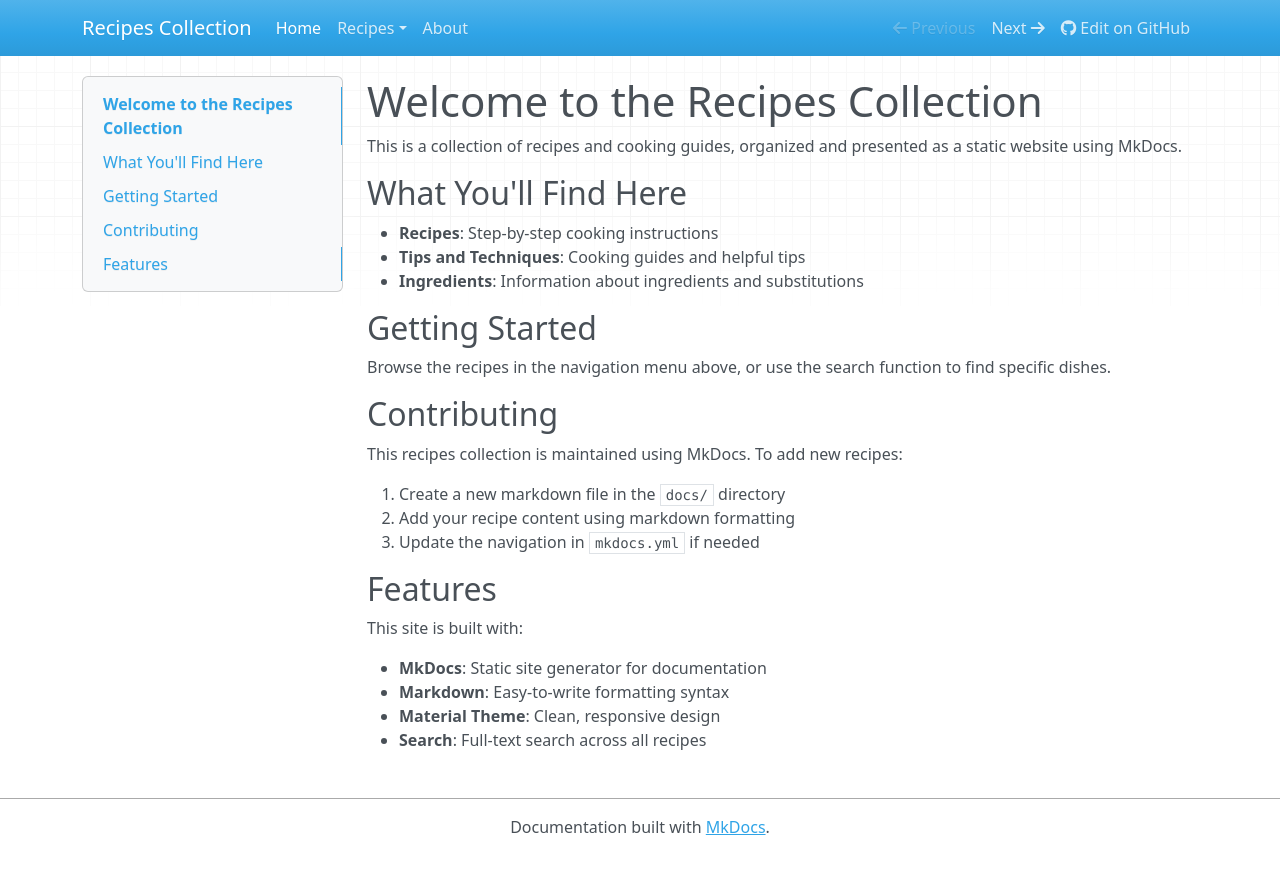
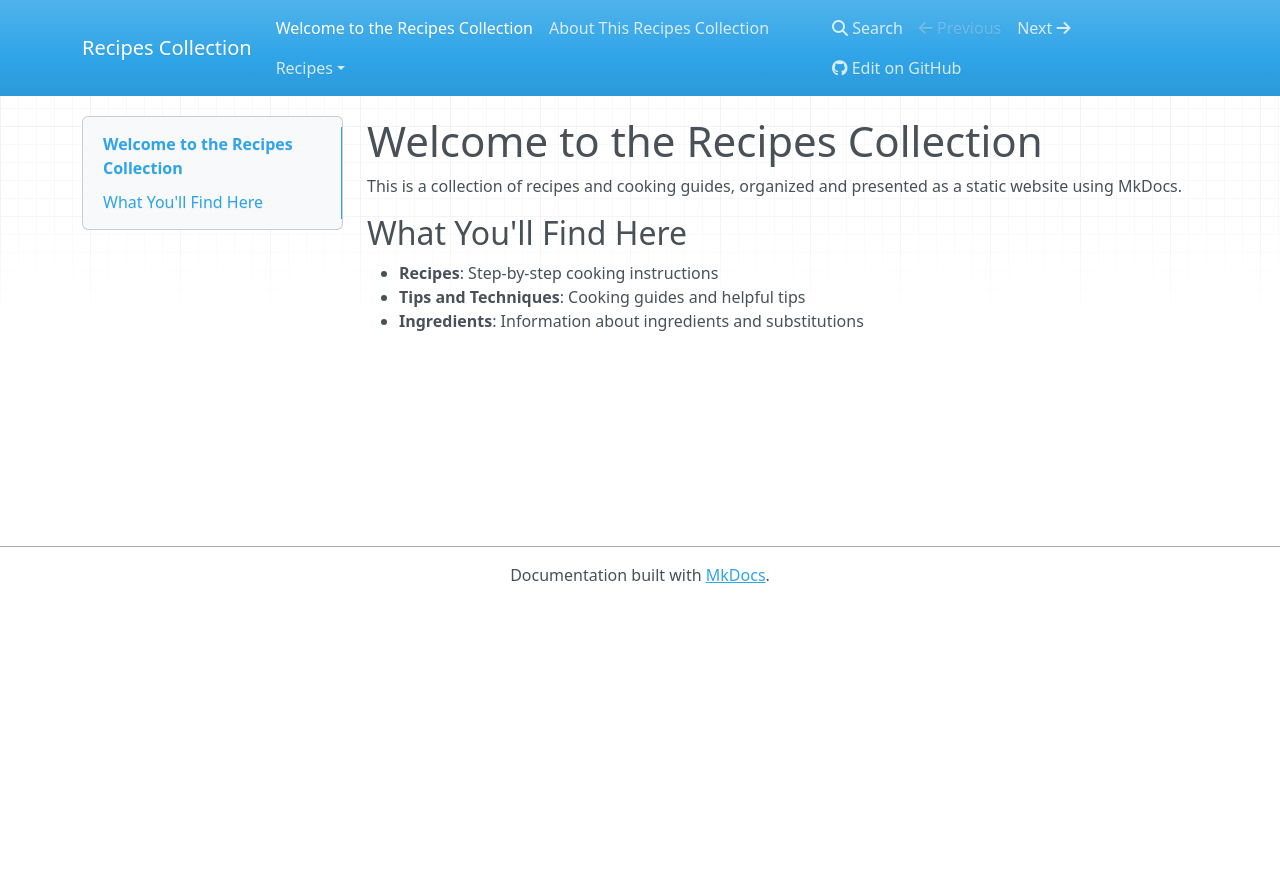
Before and after one commit to TerryHowe/recipes, an MkDocs documentation site: the page built from docs/index.md, in a window 1280 px wide. Shown: the top 874 px of the page. Built offline with MkDocs 1.6.1, drawn with Linux system fonts in a browser that asks for light colours; nearby versions of some CDN libraries.

Commit message:
remove broken nav

```diff
--- a/_config.yml
+++ /dev/null
@@ -1 +0,0 @@
-theme: jekyll-theme-leap-day
--- a/docs/index.md
+++ b/docs/index.md
@@ -7,24 +7,3 @@
 - **Recipes**: Step-by-step cooking instructions
 - **Tips and Techniques**: Cooking guides and helpful tips
 - **Ingredients**: Information about ingredients and substitutions
-
-## Getting Started
-
-Browse the recipes in the navigation menu above, or use the search function to find specific dishes.
-
-## Contributing
-
-This recipes collection is maintained using MkDocs. To add new recipes:
-
-1. Create a new markdown file in the `docs/` directory
-2. Add your recipe content using markdown formatting
-3. Update the navigation in `mkdocs.yml` if needed
-
-## Features
-
-This site is built with:
-
-- **MkDocs**: Static site generator for documentation
-- **Markdown**: Easy-to-write formatting syntax
-- **Material Theme**: Clean, responsive design
-- **Search**: Full-text search across all recipes
--- a/mkdocs.yml
+++ b/mkdocs.yml
@@ -6,22 +6,7 @@
 theme:
   name: mkdocs
 
-plugins:
-  - awesome-pages
-  - gen-files:
-      scripts:
-        - gen_nav.py
-  - literate-nav
-
-nav:
-  - Home: index.md
-  - Recipes:
-    - Getting Started: recipes/getting-started.md
-    - Breakfast Sausage: recipes/breakfast-sausage.md
-    - Italian Sausage: recipes/italian-sausage.md
-    - Chocolate Chip Cookies: recipes/chocolate-chip-cookies.md
-    - Peach Jam: recipes/peach-jam.md
-  - About: about.md
+edit_uri: edit/main/docs/
 
 markdown_extensions:
   - admonition
--- a/requirements.txt
+++ b/requirements.txt
@@ -1,4 +1 @@
 mkdocs>=1.6.0
-mkdocs-gen-files
-mkdocs-literate-nav
-mkdocs-awesome-pages-plugin
```
Also changed, not shown: docs/about.md (+0 -21 lines), gen_nav.py (deleted, +0 -28 lines).
